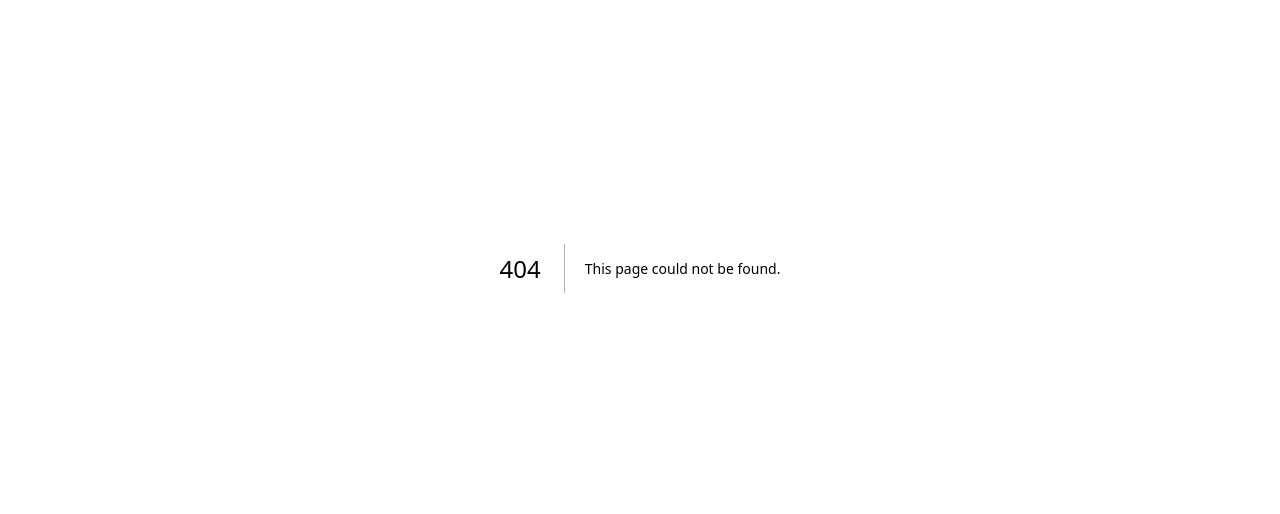
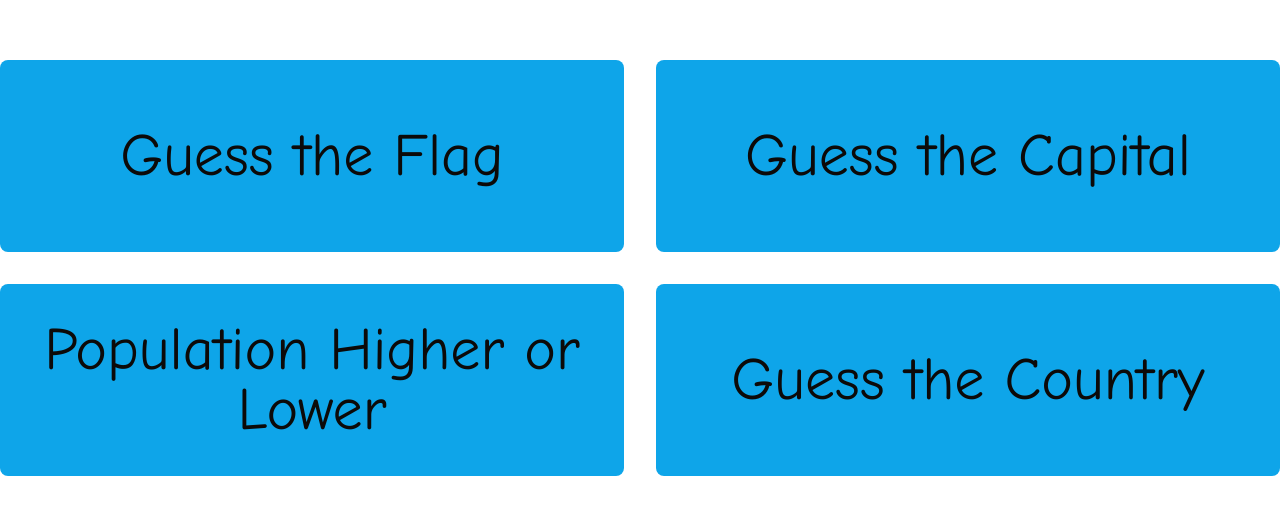
Before and after one commit to isaackoz/CountryTrivia, a Next.js app: page /mode in a window 1280 px wide. Before the commit this address had no page. Shown: the part 132-646 px from the top of the page. Built offline with nearby package versions, Linux system fonts and the light colour scheme.

Commit message:
Create mode route with button grid

```diff
--- /dev/null
+++ b/src/app/mode/components/ModeButton.tsx
@@ -0,0 +1,9 @@
+function ModeButton({ children }: { children: React.ReactNode }) {
+	return (
+		<button className="px-4 py-1 bg-sky-500 rounded-lg hover:bg-sky-400 text-6xl w-full h-48">
+			{children}
+		</button>
+	);
+}
+
+export default ModeButton;
--- /dev/null
+++ b/src/app/mode/page.tsx
@@ -0,0 +1,14 @@
+import ModeButton from './components/ModeButton';
+
+export default function Home() {
+	return (
+		<main className="flex items-center justify-center min-h-screen flex-col">
+			<div className="grid grid-cols-2 gap-8 h-full">
+				<ModeButton>Guess the Flag</ModeButton>
+				<ModeButton>Guess the Capital</ModeButton>
+				<ModeButton>Population Higher or Lower</ModeButton>
+				<ModeButton>Guess the Country</ModeButton>
+			</div>
+		</main>
+	);
+}
```
Also changed, not shown: src/app/(index)/components/StartWrapper.tsx (+6 -2 lines).
